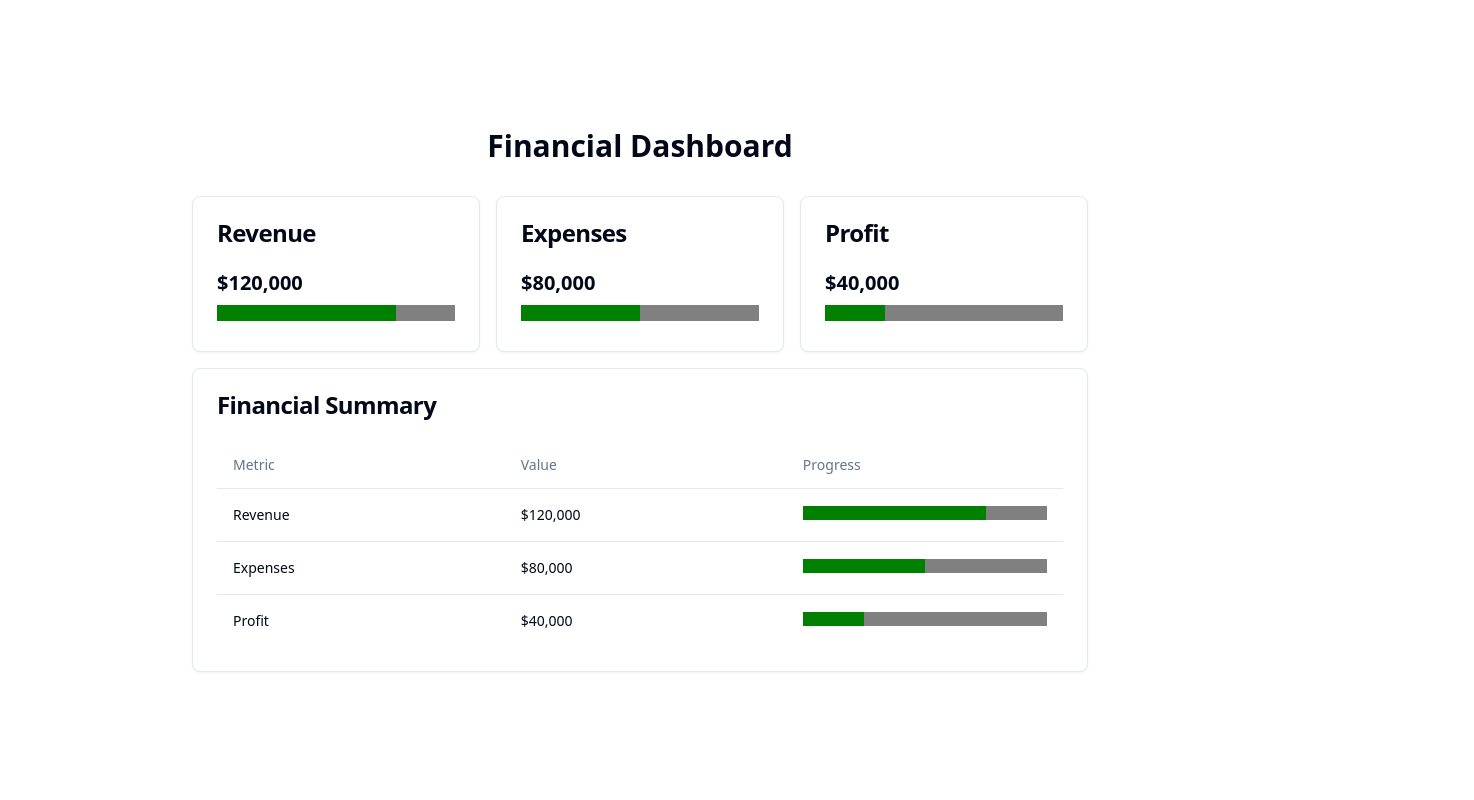
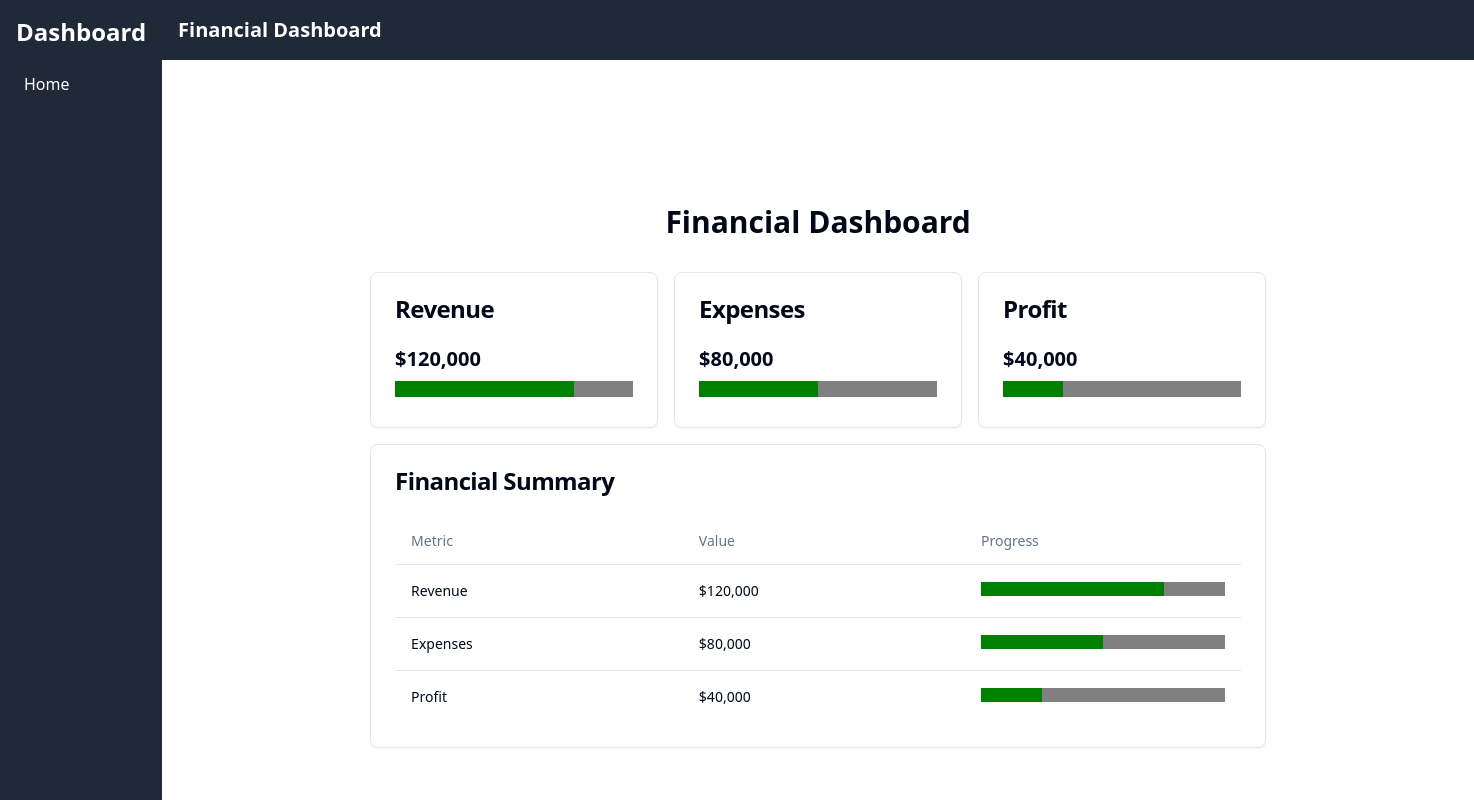
Before and after one commit to GPT-Engineer-App/financial-dashboard-metrics, a React (Vite) app: page / in a window 1280 px wide. Shown: the top 800 px of the page, 1474 px wide, since content can reach past the window. Built offline with nearby package versions, Linux system fonts and the light colour scheme.

Commit message:
Create overall layout for the financial metrics dashboard, including a sidebar and navbar.

```diff
--- a/src/App.jsx
+++ b/src/App.jsx
@@ -1,12 +1,15 @@
 import { Route, BrowserRouter as Router, Routes } from "react-router-dom";
 import Index from "./pages/Index.jsx";
+import Layout from "./components/Layout.jsx";
 
 function App() {
   return (
     <Router>
-      <Routes>
-        <Route exact path="/" element={<Index />} />
-      </Routes>
+      <Layout>
+        <Routes>
+          <Route exact path="/" element={<Index />} />
+        </Routes>
+      </Layout>
     </Router>
   );
 }
--- /dev/null
+++ b/src/components/Layout.jsx
@@ -0,0 +1,17 @@
+import React from "react";
+import Sidebar from "./Sidebar.jsx";
+import Navbar from "./Navbar.jsx";
+
+const Layout = ({ children }) => {
+  return (
+    <div className="flex h-screen">
+      <Sidebar />
+      <div className="flex flex-col flex-1">
+        <Navbar />
+        <main className="flex-1 p-4">{children}</main>
+      </div>
+    </div>
+  );
+};
+
+export default Layout;
--- /dev/null
+++ b/src/components/Navbar.jsx
@@ -0,0 +1,14 @@
+import React from "react";
+
+const Navbar = () => {
+  return (
+    <div className="bg-gray-800 text-white p-4 flex justify-between items-center">
+      <h1 className="text-xl font-bold">Financial Dashboard</h1>
+      <div>
+        {/* Add more navbar items as needed */}
+      </div>
+    </div>
+  );
+};
+
+export default Navbar;
--- /dev/null
+++ b/src/components/Sidebar.jsx
@@ -0,0 +1,18 @@
+import React from "react";
+import { Link } from "react-router-dom";
+
+const Sidebar = () => {
+  return (
+    <div className="w-64 bg-gray-800 text-white flex flex-col p-4">
+      <h2 className="text-2xl font-bold mb-4">Dashboard</h2>
+      <nav className="flex flex-col space-y-2">
+        <Link to="/" className="hover:bg-gray-700 p-2 rounded">
+          Home
+        </Link>
+        {/* Add more links as needed */}
+      </nav>
+    </div>
+  );
+};
+
+export default Sidebar;
```
